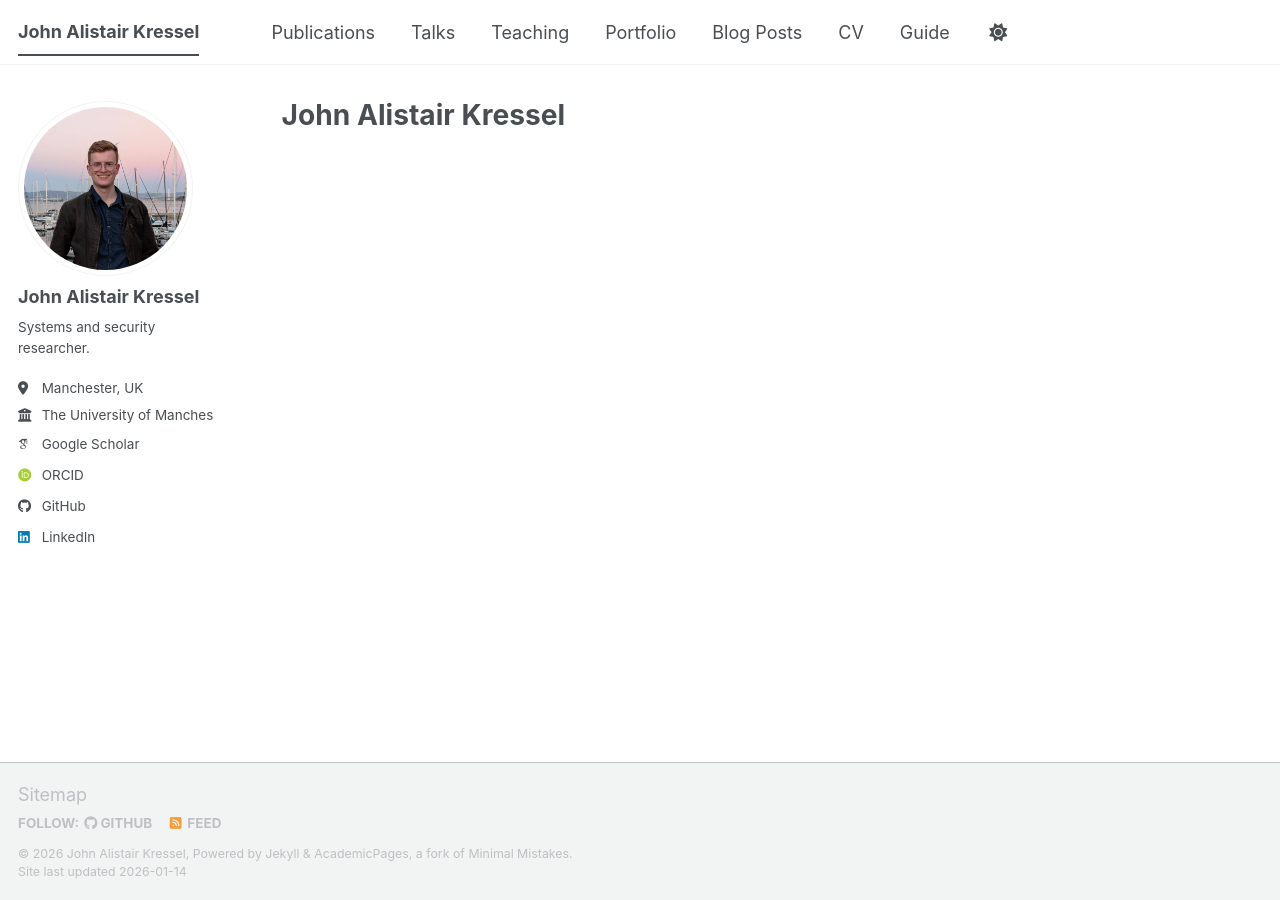
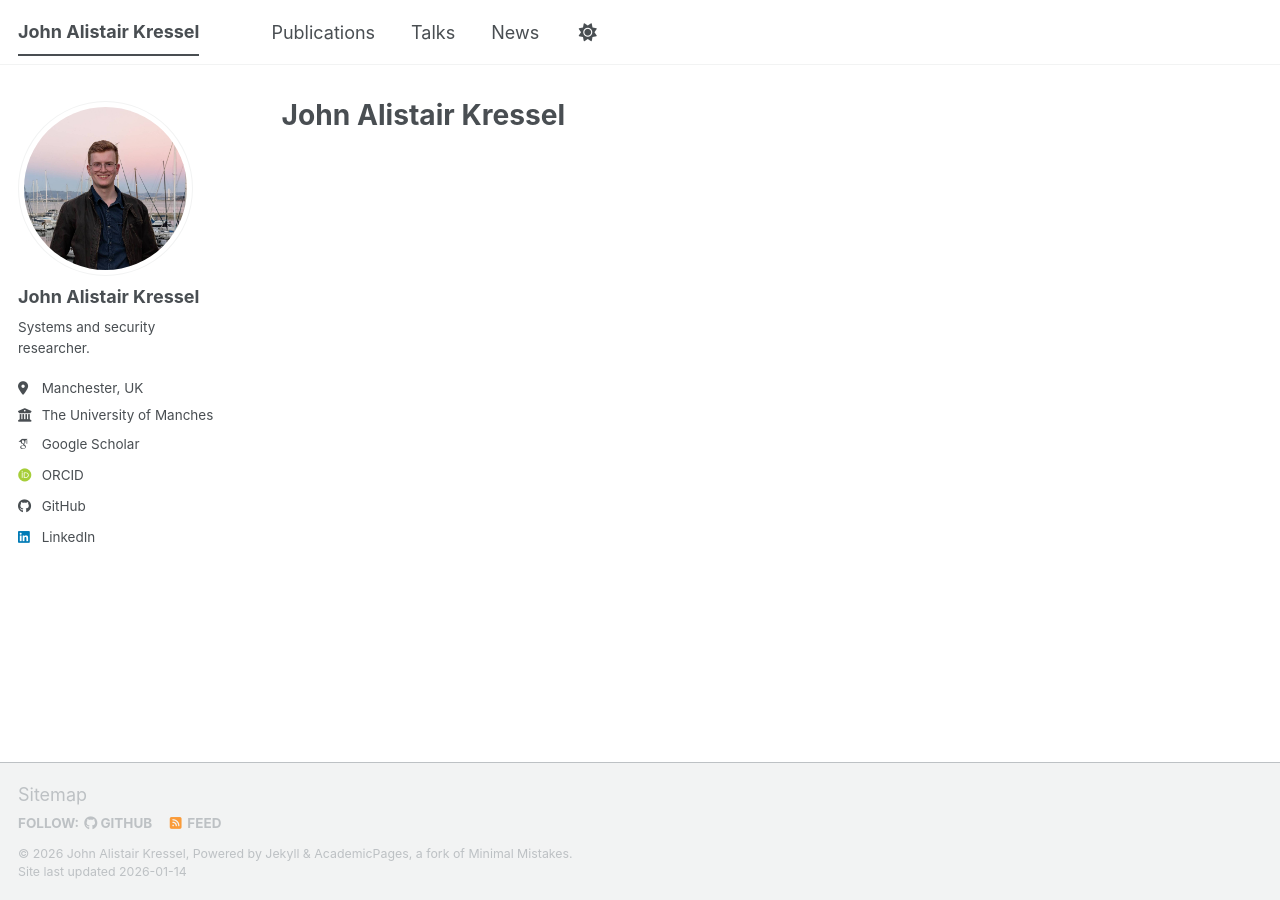
Before and after one commit to jkressel/jkressel.github.io, a Jekyll site: the page built from _pages/about.md, in a window 1280 px wide. Built offline with Jekyll 4.4.1, drawn with Linux system fonts in a browser that asks for light colours; some web fonts are replaced; a script bundle is joined from its source files by our own code; library files that are not in the unit come from our copies.

Commit message:
Update navigation by removing items and adding 'News'
Removed multiple navigation items and added 'News'.

```diff
--- a/_data/navigation.yml
+++ b/_data/navigation.yml
@@ -14,20 +14,5 @@ main:
   - title: "Talks"
     url: /talks/
 
-  - title: "Teaching"
-    url: /teaching/
-
-  - title: "Portfolio"
-    url: /portfolio/
-
-  - title: "Blog Posts"
+  - title: "News"
     url: /year-archive/
-
-  - title: "CV"
-    url: /cv/
-
-  # - title: "CV"
-  #   url: /cv-json/
-
-  - title: "Guide"
-    url: /markdown/
```
